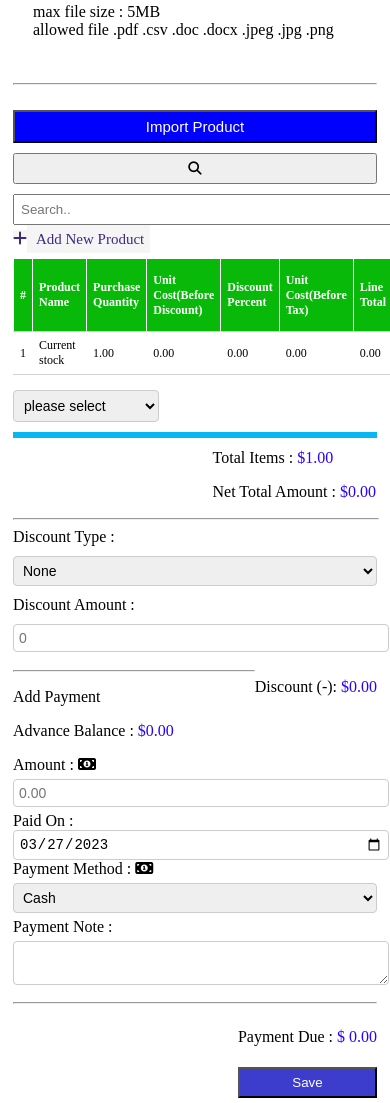
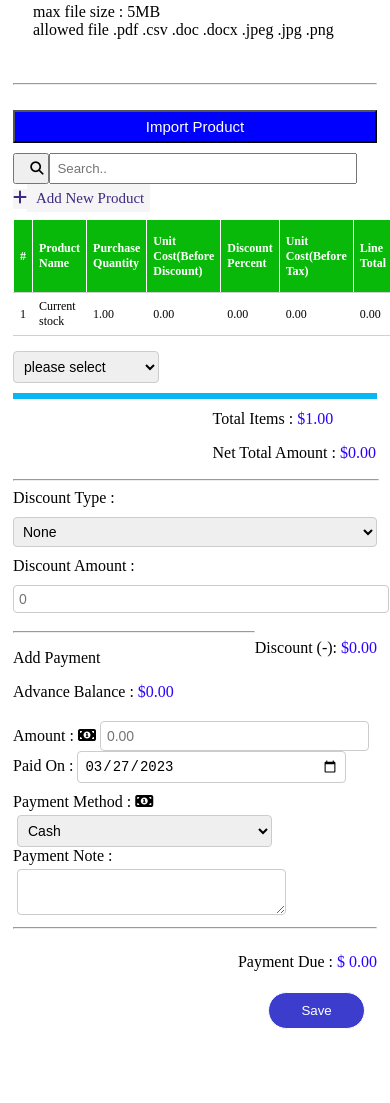
Before and after one commit to MohamudHamud/UI-challenge, a plain HTML site: page index.html in a window 390 px wide. Shown: the part 344-1447 px from the top of the page. After the commit the page ends 1383 px from the top, so only its background shows below. Drawn offline with Linux system fonts and the light colour scheme.

Commit message:
some css style

```diff
--- a/index.html
+++ b/index.html
@@ -12,7 +12,7 @@
     <header class="hed">
         <div class="part1">
             <label>Supplier : </label> <br>
-            <i class="fa-solid fa-user" style="margin-right: -18px;"></i>
+            <i class="fa-solid fa-user" ></i>
              <select name="items" id="items">
 
                 <option value="ABC">ABC</option>
@@ -125,8 +125,7 @@
                 <p>Add Payment </p>
                 <p >Advance Balance :  <span>$0.00</span></p>
                <div class="inp"> <label class="lbl">Amount :</label>
-                <i class="fa-solid fa-money-bill-1 " style="margin: au
-                ;"></i><input type="number" class="Amount" placeholder="0.00" required>
+                <i class="fa-solid fa-money-bill-1 " ></i><input type="number" class="Amount" placeholder="0.00" required>
                 <label id="purchase">Paid On : </label>
                 <input type="date" id="purchase" name="paid"
                        value="2023-03-27"
@@ -146,8 +145,9 @@
     <hr>
     <div class="save">
  <p>Payment Due : <span>$ 0.00</span></p>
- <button type="save">Save</button>
+ <button class="btnsave" type="save">Save</button>
     </div>
+
     <script src="UIChallenge.js"></script>
 </body>
 </html>
--- a/styel.css
+++ b/styel.css
@@ -74,6 +74,7 @@
     color: #1b036dd7;
     height: 10px;
 }
+
 
 .search{
     width: 50%;
@@ -176,6 +177,17 @@ textarea {
 .save button{
     background-color: rgb(61, 61, 205);
     color: white;
+    padding: 10px;
+    width: 70%;
+    margin-left: 30px;
+margin-bottom: 10px;
+border: 1px solid white;
+border-radius: 20px;
+}
+.save button:hover {
+ border: 1px solid white;
+  background-color:#0ac820;
+  transition: 0.7s;
 }
 
 
@@ -192,6 +204,7 @@ textarea {
       margin-top: 10px;
       margin-bottom: 20px;
       font-size: 12px;
+      overflow-x: auto;
     }
 
     th,
@@ -209,8 +222,6 @@ textarea {
     tr:nth-child(even) {
       background-color: #f9f9f9;
     }
-
-
 
 
     #start,
@@ -232,10 +243,12 @@ textarea {
       margin-top: 10px;
       margin-bottom: 5px;
       font-size: 12px;
+      overflow-x: auto;
     }
 
     th,
     td {
+      overflow-x: auto;
       padding: 6px;
     }
 
@@ -244,11 +257,54 @@ textarea {
       margin: 10px 0;
     }
 
+    .addpro,i.fa-plus{
+      background-color: whitesmoke;
+      color: #1b036dd7;
+      height: 20px;
+  }
+  i.fa-user{
+    margin-right: -18px;
+  }
+  i.fa-search{
+    width: 10%;
+  }
+  .ser1{
+    width: 10%;
+  margin-bottom: -19px;
+    float: left;
+  }
+  i.fa-money-bill-1{
+margin-top: 10px;
+  }
+  input[type="number"],
+input[type="date"],
+select,
+textarea {
+  padding: 6px;
+  border: 1px solid #ccc;
+  border-radius: 4px;
+  font-size: 14px;
+  margin-bottom: 5px;
+  width: 70%;
+  margin: 4px 4px 0px 4px;
+}
+  .search{
+    width: 80%;
+    padding: 6px;
+    margin-right: 10px;
+    /* margin-bottom: 5px; */
+}
     .middle {
       margin-top: 20px;
       box-shadow: 0px 6px 0px 0px #07b7f1;
     }
-
+    .save button:hover {
+      border: 1px solid white;
+       background-color:#0ac820;
+       transition: 0.7s;
+       border: 1px solid white;
+border-radius: 20px;
+     }
     .netprice {
       float: right;
       margin: 1px;
@@ -282,8 +338,6 @@ margin-left: 20px;
     display: block;
     width: 100%;
     margin: auto;
-
-    /* border: 2px solid red; */
 }
 
 
```
